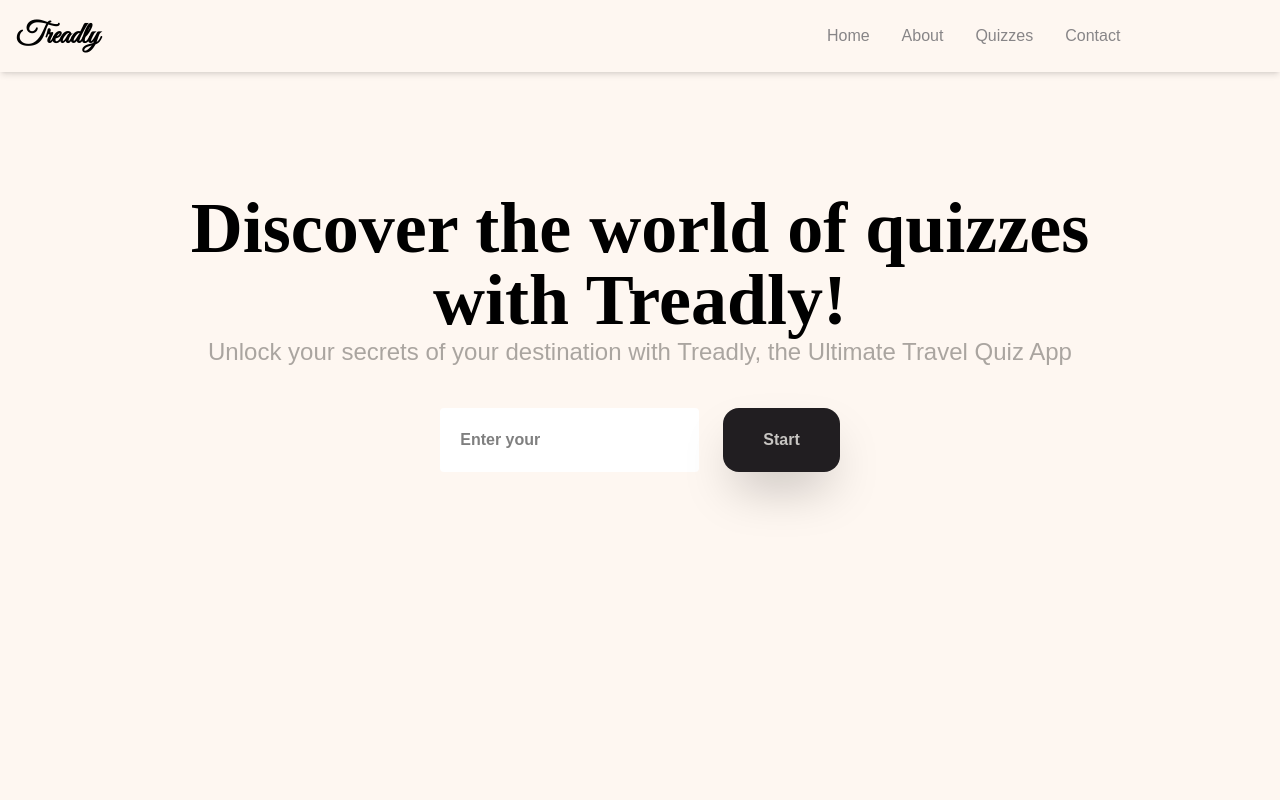
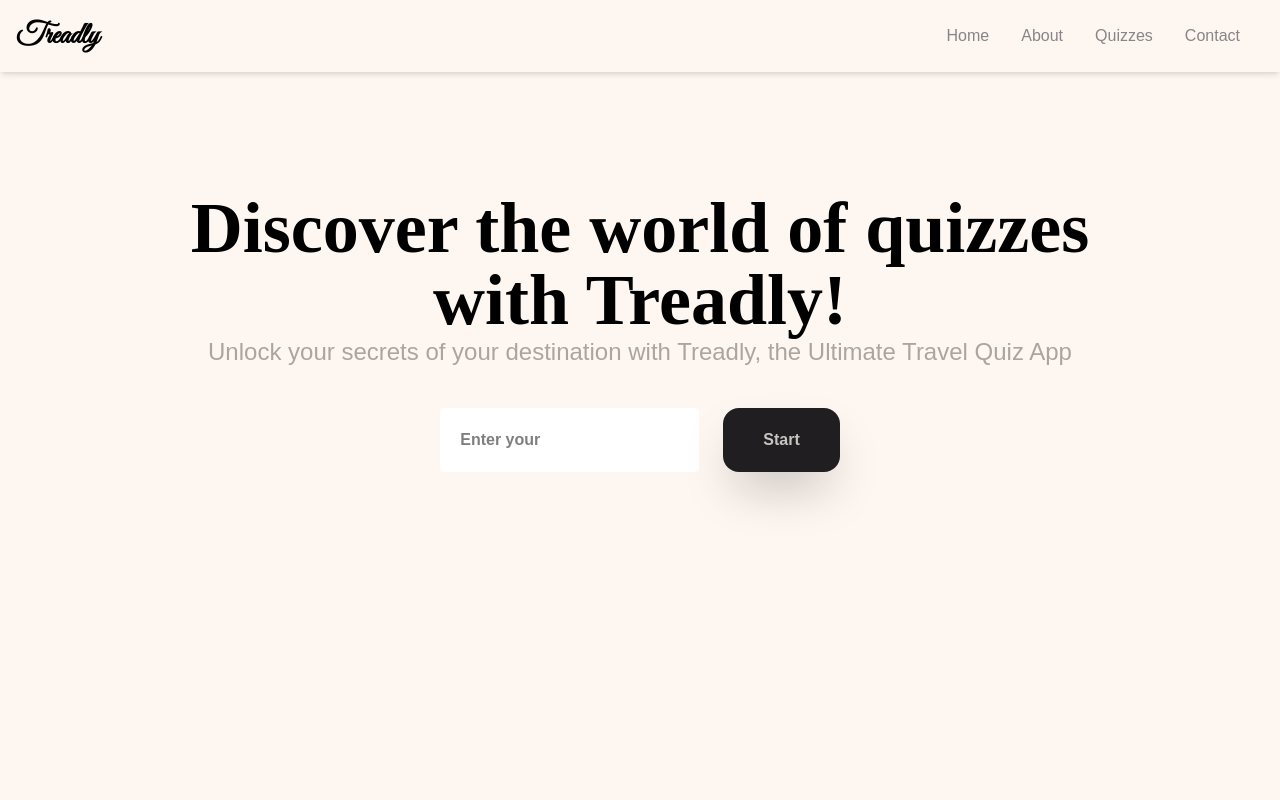
Before and after one commit to Taj-2005/Treadly, a Next.js app: page / in a window 1280 px wide. Shown: the top 800 px of the page. Built offline with nearby package versions, Linux system fonts and the light colour scheme.

Commit message:
Navbar Responsiveness Done

```diff
--- a/src/app/components/NavBar/NavBar.jsx
+++ b/src/app/components/NavBar/NavBar.jsx
@@ -1,9 +1,16 @@
-export default function NavBar({ handleHomeClick }) {
+import Link from 'next/link';
+
+export default function Navbar() {
   return (
-    <div className="flex gap-[55vw] sm:justify-between items-center p-4 bg-[#fef7f1] text-black min-w-screen sticky top-0 z-50 shadow-md">
-      <div href="#" className="font-greatVibes text-3xl font-bold">Treadly</div>
-      <div className="flex items-center justify-between w-full px-4 py-2">
+    <div className="flex justify-between items-center p-4 bg-[#fef7f1] text-black min-w-screen sticky top-0 z-50 shadow-md">
 
+      <Link href="/">
+        <div className="font-greatVibes text-3xl font-bold cursor-pointer">Treadly</div>
+      </Link>
+
+      <div className="flex items-center space-x-4 px-4 py-2 text-[#878587] font-bebas">
+
+        {/* Mobile Hamburger Icon */}
         <div className="flex sm:hidden">
           <button className="text-[#878587] hover:text-black">
             <svg className="w-6 h-6" fill="none" stroke="currentColor" strokeWidth="2" viewBox="0 0 24 24">
@@ -12,11 +19,20 @@ export default function NavBar({ handleHomeClick }) {
           </button>
         </div>
 
-      <div className="hidden sm:flex space-x-4 text-[#878587] font-bebas">
-        <button onClick={handleHomeClick} className="hover:text-black transition-colors duration-300 px-2">Home</button>
-        <a href="#" className="hover:text-black transition-colors duration-300 px-2">About</a>
-        <a href="#" className="hover:text-black transition-colors duration-300 px-2">Quizzes</a>
-        <a href="#" className="hover:text-black transition-colors duration-300 px-2">Contact</a>
+        {/* Desktop Menu */}
+        <div className="hidden sm:flex space-x-4">
+          <Link href="/">
+            <div className="hover:text-black transition-colors duration-300 px-2 cursor-pointer">Home</div>
+          </Link>
+          <Link href="/about">
+            <div className="hover:text-black transition-colors duration-300 px-2 cursor-pointer">About</div>
+          </Link>
+          <Link href="/quizzes">
+            <div className="hover:text-black transition-colors duration-300 px-2 cursor-pointer">Quizzes</div>
+          </Link>
+          <Link href="/contact">
+            <div className="hover:text-black transition-colors duration-300 px-2 cursor-pointer">Contact</div>
+          </Link>
         </div>
 
       </div>
--- a/src/app/globals.css
+++ b/src/app/globals.css
@@ -53,13 +53,6 @@
   --background: #ffffff;
   --foreground: #171717;
 }
-@theme inline {
-  --color-background: var(--background);
-  --color-foreground: var(--foreground);
-  --font-sans: var(--font-geist-sans);
-  --font-mono: var(--font-geist-mono);
-}
-
 @media (prefers-color-scheme: dark) {
   :root {
     --background: #0a0a0a;
```
Lines whose indentation alone changed are shown as unchanged.
